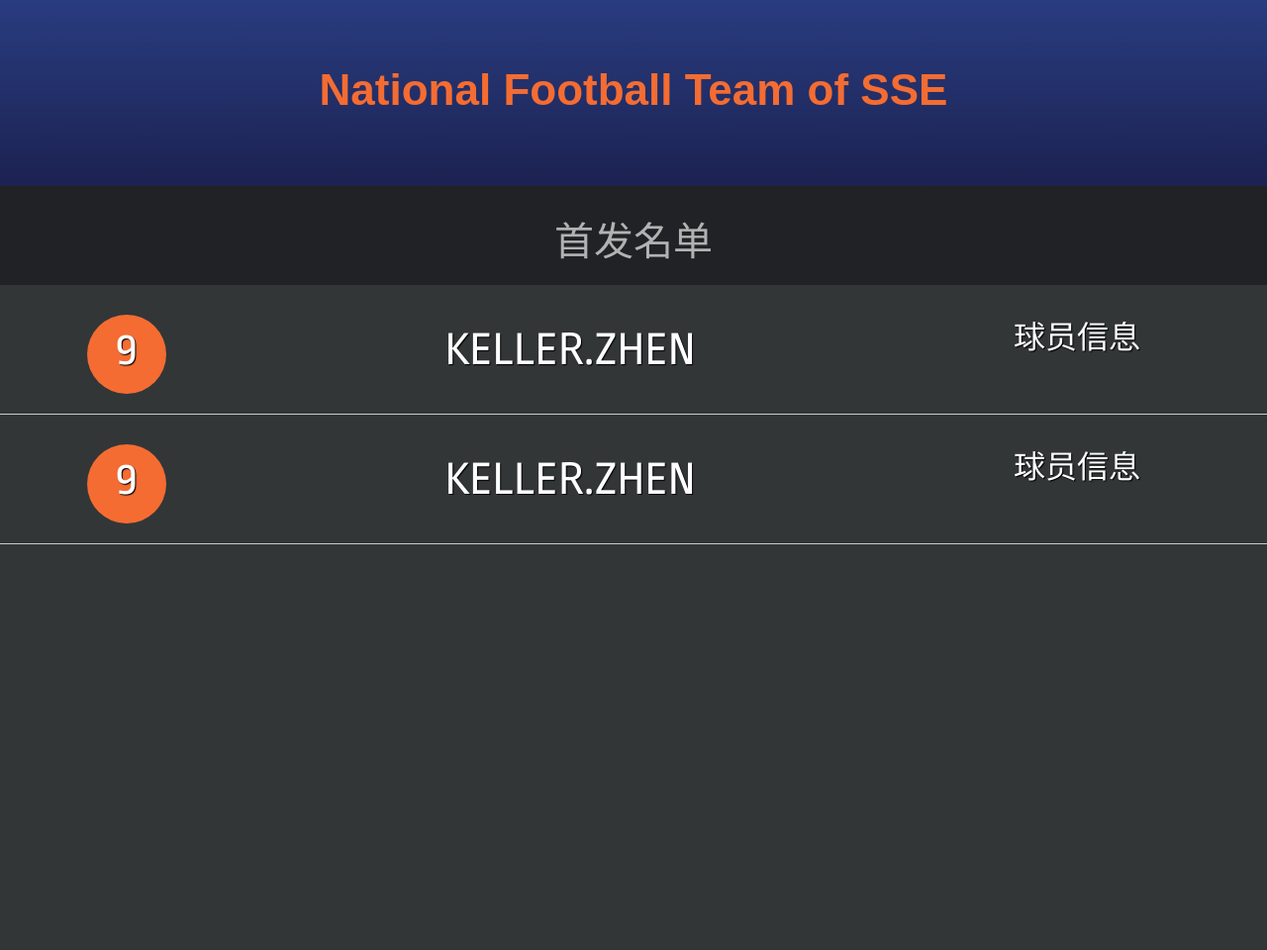
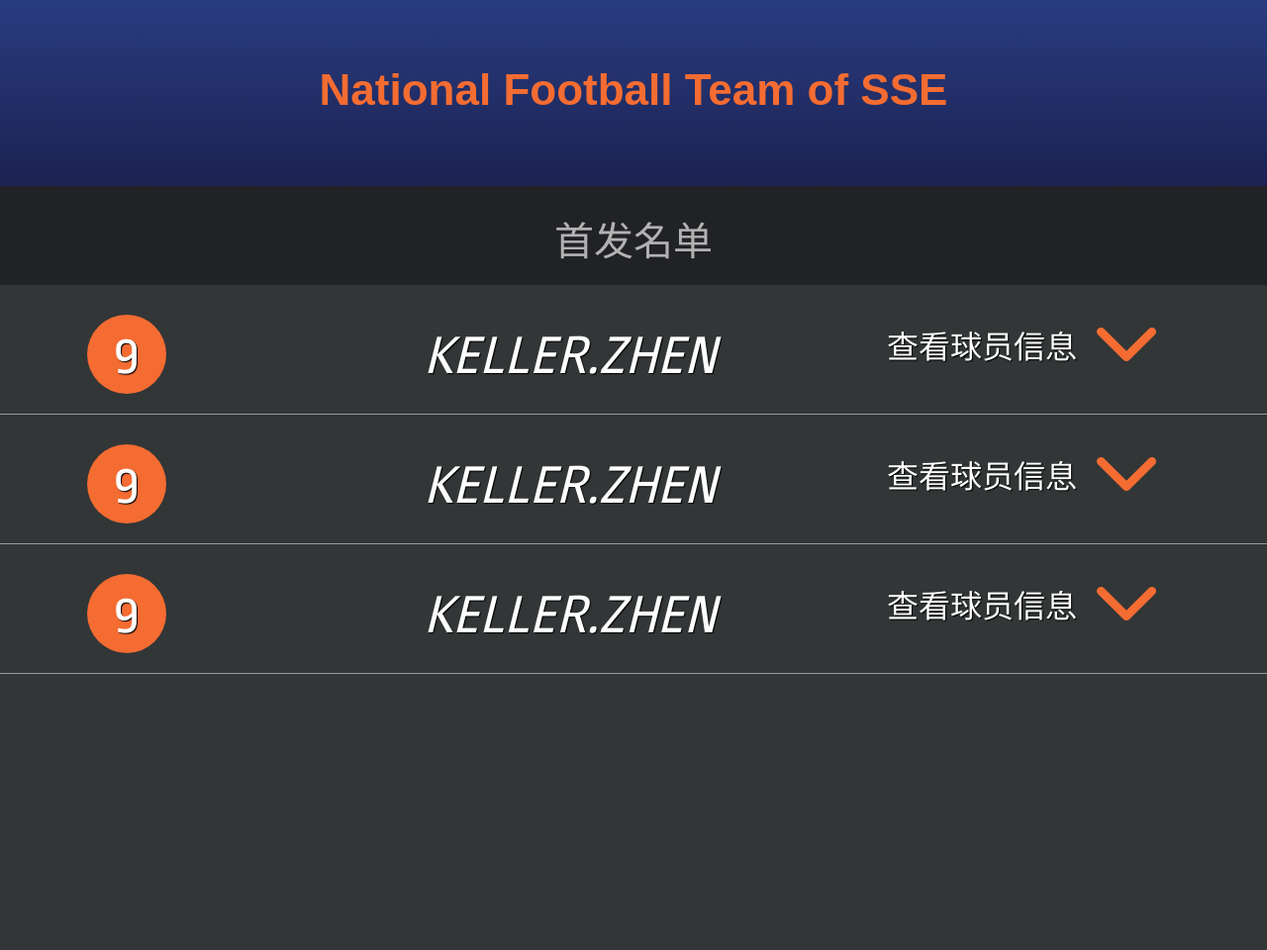
Before and after one commit to kellerzeus/kellerzeus.github.io, a PHP site: page /sse.html in a window 1280 px wide. Shown: the whole page at 99% size. Run offline with PHP 8.4, Linux system fonts and the light colour scheme.

Commit message:
sse7
sse7

```diff
--- a/css/sse.css
+++ b/css/sse.css
@@ -40,9 +40,9 @@ ul {
 	width:100%;
 	height:100px;
 	padding-top:30px;
-	font-size:48px;
+	font-size:56px;
 	text-shadow:1px 1px 1px #000;
-	border-bottom:1px solid #CCC;
+	border-bottom:1px solid #9a9a9a;
 }
 .content .player ul li {
 	display:block;
@@ -64,16 +64,28 @@ ul {
 .playername {
 	width:50%;
 	text-align:center;
+	font-style:italic;
 }
 .playerinfo {
 	width:30%;
 	text-align:center;
 	font-size:32px;
 }
+.playerinfo span {
+	display:block;
+	float:left;
+}
+.details {
+	margin:10px 20px 0 0;
+}
 .content .info {
 	width:100%;
-	font-size:24px;
+	padding:20px 0;
+	line-height:160%;
+	font-size:44px;
 	background-color:#CCC;
 	text-align:center;
 	display:none;
+	background-image: -moz-linear-gradient(top, #9a9a9a, #dedede); /* Firefox */
+    background-image: -webkit-gradient(linear, left top, left bottom, color-stop(0, #9a9a9a), color-stop(1, #dedede)); /* Safari4+, Chrome */
 }
--- a/js/ssefunction.js
+++ b/js/ssefunction.js
@@ -1,5 +1,6 @@
 $(document).ready(function(){
 $(".extend").click(function(){
     $(this).parent(".player").siblings(".info").slideToggle("fast");
+
   });
 });
--- a/sse.html
+++ b/sse.html
@@ -18,22 +18,39 @@
       <ul class="extend fontEn_1">
         <li class="number"><span>9</span></li>
         <li class="playername">KELLER.ZHEN</li>
-        <li class="playerinfo">球员信息</li>
+        <li class="playerinfo"><span class="details">查看球员信息</span><span><img src="images/arrow.png" /></span></li>
       </ul>
     </div>
-    <div class="info">information<br />
-      333333</div>
+    <div class="info">生日: 1987-11-02<br />
+      身高: 179 cm<br />
+      体重: 80 kg<br />
+      位置: 前锋、前腰</div>
   </div>
   <div>
     <div class="player">
       <ul class="extend fontEn_1">
         <li class="number"><span>9</span></li>
         <li class="playername">KELLER.ZHEN</li>
-        <li class="playerinfo">球员信息</li>
+        <li class="playerinfo"><span class="details">查看球员信息</span><span><img src="images/arrow.png" /></span></li>
       </ul>
     </div>
-    <div class="info">information<br />
-      333333</div>
+    <div class="info">生日: 1987-11-02<br />
+      身高: 179 cm<br />
+      体重: 80 kg<br />
+      位置: 前锋、前腰</div>
+  </div>
+  <div>
+    <div class="player">
+      <ul class="extend fontEn_1">
+        <li class="number"><span>9</span></li>
+        <li class="playername">KELLER.ZHEN</li>
+        <li class="playerinfo"><span class="details">查看球员信息</span><span><img src="images/arrow.png" /></span></li>
+      </ul>
+    </div>
+    <div class="info">生日: 1987-11-02<br />
+      身高: 179 cm<br />
+      体重: 80 kg<br />
+      位置: 前锋、前腰</div>
   </div>
 </div>
 </body>
```
Also changed, not shown: js/jquery.rotate.js (added, +66 -0 lines), images/arrow.png (added).
